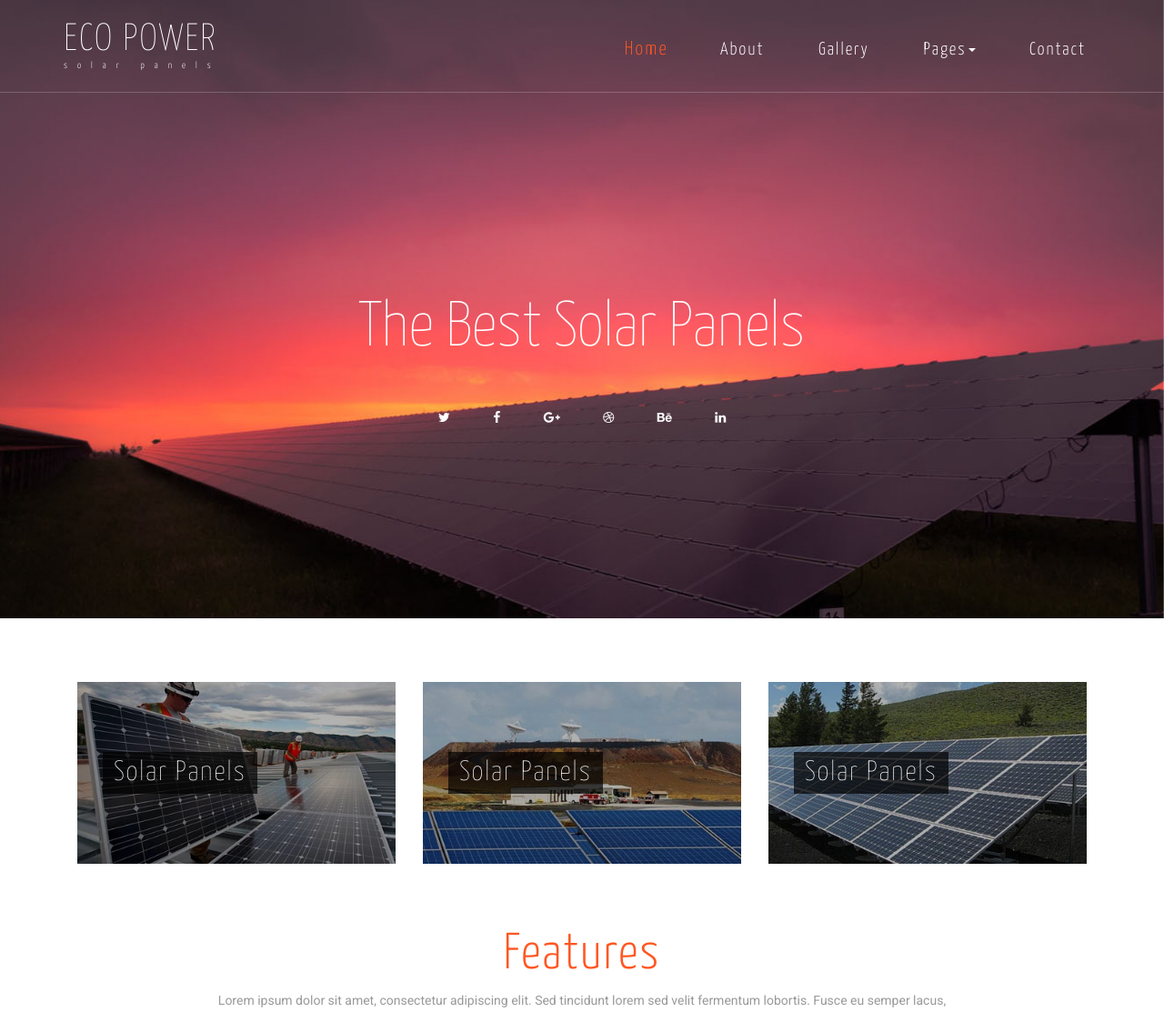
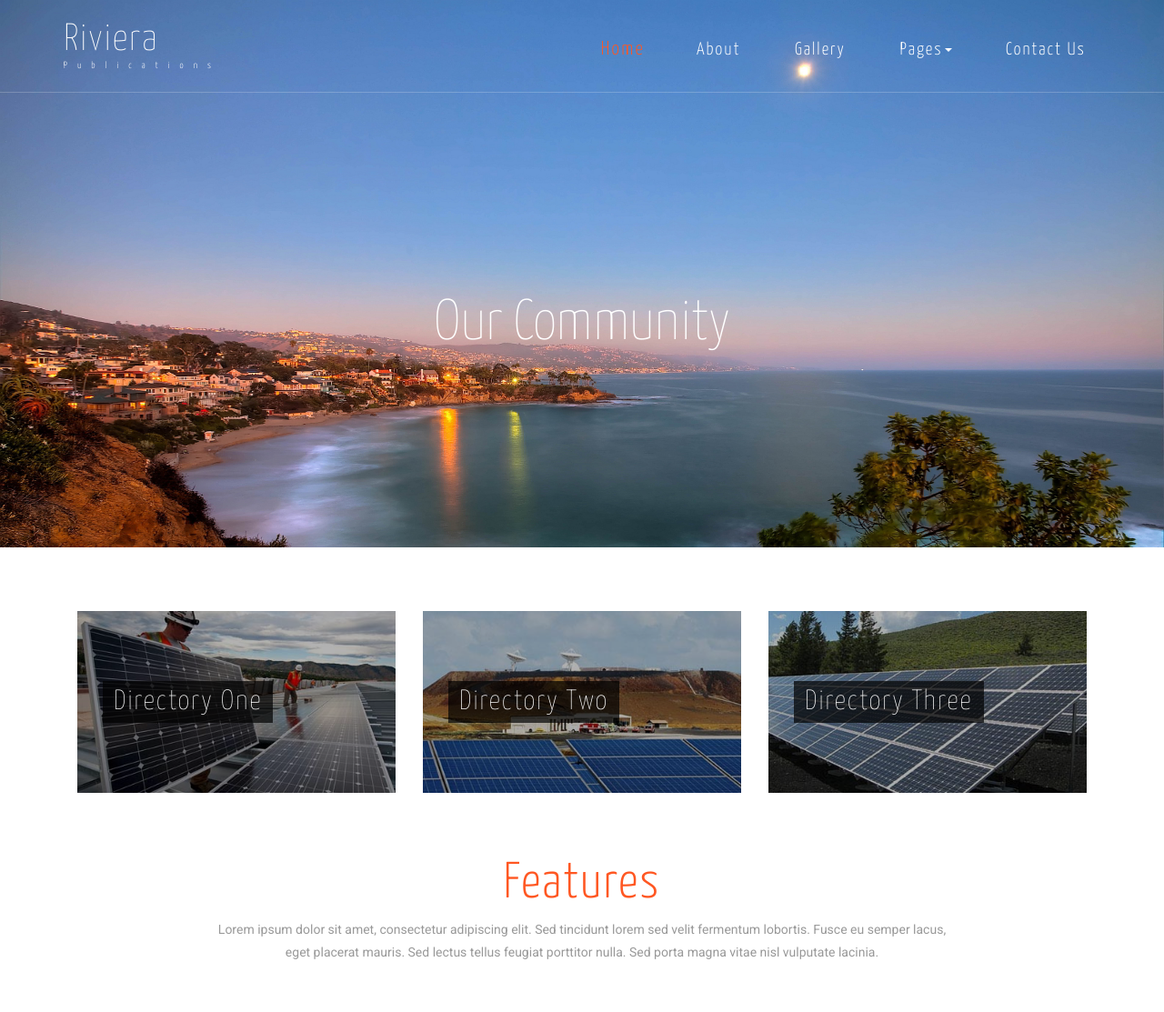
Before and after one commit to AAnderson1817/Riviera1, a PHP site: page / in a window 1280 px wide. Shown: the top 1113 px of the page at 91% size. Run offline with PHP 8.4, Linux system fonts and the light colour scheme.

Commit message:
Fixed font links, swapped out dummy text

```diff
--- a/css/style.css
+++ b/css/style.css
@@ -156,7 +156,7 @@ ul.nav.navbar {
     display: block;
     color: #fff;
     text-align: center;
-    font-size: 5em;
+    font-size: 4.5em;
     font-weight: 100;
     font-family: 'Yanone Kaffeesatz', sans-serif;
 	text-transform: capitalize;
--- a/index.html
+++ b/index.html
@@ -7,11 +7,10 @@ License URL: http://creativecommons.org/licenses/by/3.0/
 <!DOCTYPE html>
 <html lang="en">
 <head>
-<title>Eco Power an Industrial Category Bootstrap Responsive website Template | Home :: w3layouts</title>
+<title>Riviera Publications</title>
 <meta name="viewport" content="width=device-width, initial-scale=1">
 <meta http-equiv="Content-Type" content="text/html; charset=utf-8" />
-<meta name="keywords" content="Eco Power Responsive web template, Bootstrap Web Templates, Flat Web Templates, Android Compatible web template,
-	SmartPhone Compatible web template, free WebDesigns for Nokia, Samsung, LG, Sony Ericsson, Motorola web design" />
+<meta name="keywords" content="Publications, California, Orange County, Magazine, Laguna Beach, Riviera, Laguna Niguel, Directory, Local, Elderly, Kids" />
 <script type="application/x-javascript"> addEventListener("load", function() { setTimeout(hideURLbar, 0); }, false); function hideURLbar(){ window.scrollTo(0,1); } </script>
 <!-- Custom Theme files -->
 <link href="css/bootstrap.css" type="text/css" rel="stylesheet" media="all">
@@ -19,8 +18,8 @@ License URL: http://creativecommons.org/licenses/by/3.0/
 <link href="css/font-awesome.css" rel="stylesheet">		<!-- font-awesome icons -->
 <!-- //Custom Theme files -->
 <!-- web-fonts -->
-<link href="//fonts.googleapis.com/css?family=Yanone+Kaffeesatz:200,300,400,700" rel="stylesheet">
-<link href='//fonts.googleapis.com/css?family=Roboto:400,100,100italic,300,300italic,400italic,500,500italic,700,700italic,900,900italic' rel='stylesheet' type='text/css'>
+<link href="https://fonts.googleapis.com/css?family=Yanone+Kaffeesatz:200,300,400,700" rel="stylesheet">
+<link href="https://fonts.googleapis.com/css?family=Roboto:100,100i,300,300i,400,400i,500,500i,700,700i,900,900i" rel="stylesheet">
 <!-- //web-fonts -->
 </head>
 <body>
@@ -37,7 +36,7 @@ License URL: http://creativecommons.org/licenses/by/3.0/
 							<span class="icon-bar"></span>
 							<span class="icon-bar"></span>
 						</button>
-						<h1><a href="index.html">ECO POWER<span>solar panels</span> </a></h1>
+						<h1><a href="index.html">Riviera<span>Publications</span> </a></h1>
 					</div>
 					<!-- Collect the nav links, forms, and other content for toggling -->
 					<div class="collapse navbar-collapse" id="bs-example-navbar-collapse-1">
@@ -52,7 +51,7 @@ License URL: http://creativecommons.org/licenses/by/3.0/
 										<li><a href="codes.html">Short Codes</a></li>
 									</ul>
 								</li>
-								<li><a href="contact.html">Contact</a></li>
+								<li><a href="contact.html">Contact Us</a></li>
 							</ul>
 						</div>
 						<div class="clearfix"> </div>
@@ -64,18 +63,19 @@ License URL: http://creativecommons.org/licenses/by/3.0/
 			<div class="banner-w3text">
 				<div class="container">
 					<ul id="vertical-ticker">
-						<li>The best solar panels</li>
-						<li>Lorem ipsum dolor sit </li>
-						<li>The best solar panels</li>
-						<li>Itaque earum rerum tenetur</li>
+						<li>Our community</li>
+						<li>Our stories</li>
 					</ul>
+					<!-- Social Icons
 					<div class="w3ls-bnr-icons social-icon">
+
 						<a href="#" class="social-button twit"><i class="fa fa-twitter"></i></a>
 						<a href="#" class="social-button fb"><i class="fa fa-facebook"></i></a>
 						<a href="#" class="social-button ggl"><i class="fa fa-google-plus"></i></a>
 						<a href="#" class="social-button drbl"><i class="fa fa-dribbble"></i></a>
 						<a href="#" class="social-button be"><i class="fa fa-behance"></i></a>
 						<a href="#" class="social-button in"><i class="fa fa-linkedin"></i></a>
+					-->
 					</div>
 				</div>
 			</div>
@@ -91,8 +91,8 @@ License URL: http://creativecommons.org/licenses/by/3.0/
 					<div class="w3lwelcome-img effect-ruby">
 						<img src="images/img2.jpg" alt=" " class="img-responsive"/>
 						<div class="agile-caption">
-							<h3>Solar Panels</h3>
-							<p>Lorem ipsum dolor sit </p>
+							<h3>Directory One</h3>
+							<p>First directory description</p>
 						</div>
 					</div>
 				</div>
@@ -100,8 +100,8 @@ License URL: http://creativecommons.org/licenses/by/3.0/
 					<div class="w3lwelcome-img effect-ruby">
 						<img src="images/img1.jpg" alt=" " class="img-responsive"/>
 						<div class="agile-caption">
-							<h3>Solar Panels</h3>
-							<p>Lorem ipsum dolor sit</p>
+							<h3>Directory Two</h3>
+							<p>Second directory description</p>
 						</div>
 					</div>
 				</div>
@@ -109,8 +109,8 @@ License URL: http://creativecommons.org/licenses/by/3.0/
 					<div class="w3lwelcome-img effect-ruby">
 						<img src="images/img3.jpg" alt=" " class="img-responsive"/>
 						<div class="agile-caption">
-							<h3>Solar Panels</h3>
-							<p>Lorem ipsum dolor sit</p>
+							<h3>Directory Three</h3>
+							<p>Third directory description</p>
 						</div>
 					</div>
 				</div>
@@ -269,7 +269,7 @@ License URL: http://creativecommons.org/licenses/by/3.0/
 						<div class="clearfix"> </div>
 					</form>
 					<div class="copy-w3lsright">
-						<p>© 2017 Eco Power. All rights reserved | Design by <a href="http://w3layouts.com"> W3layouts.</a></p>
+						<p>© 2017 Riviera Publications. All rights reserved</p>
 					</div>
 				</div>
 				<div class="clearfix"> </div>
```
Also changed, not shown: images/1.jpg.
